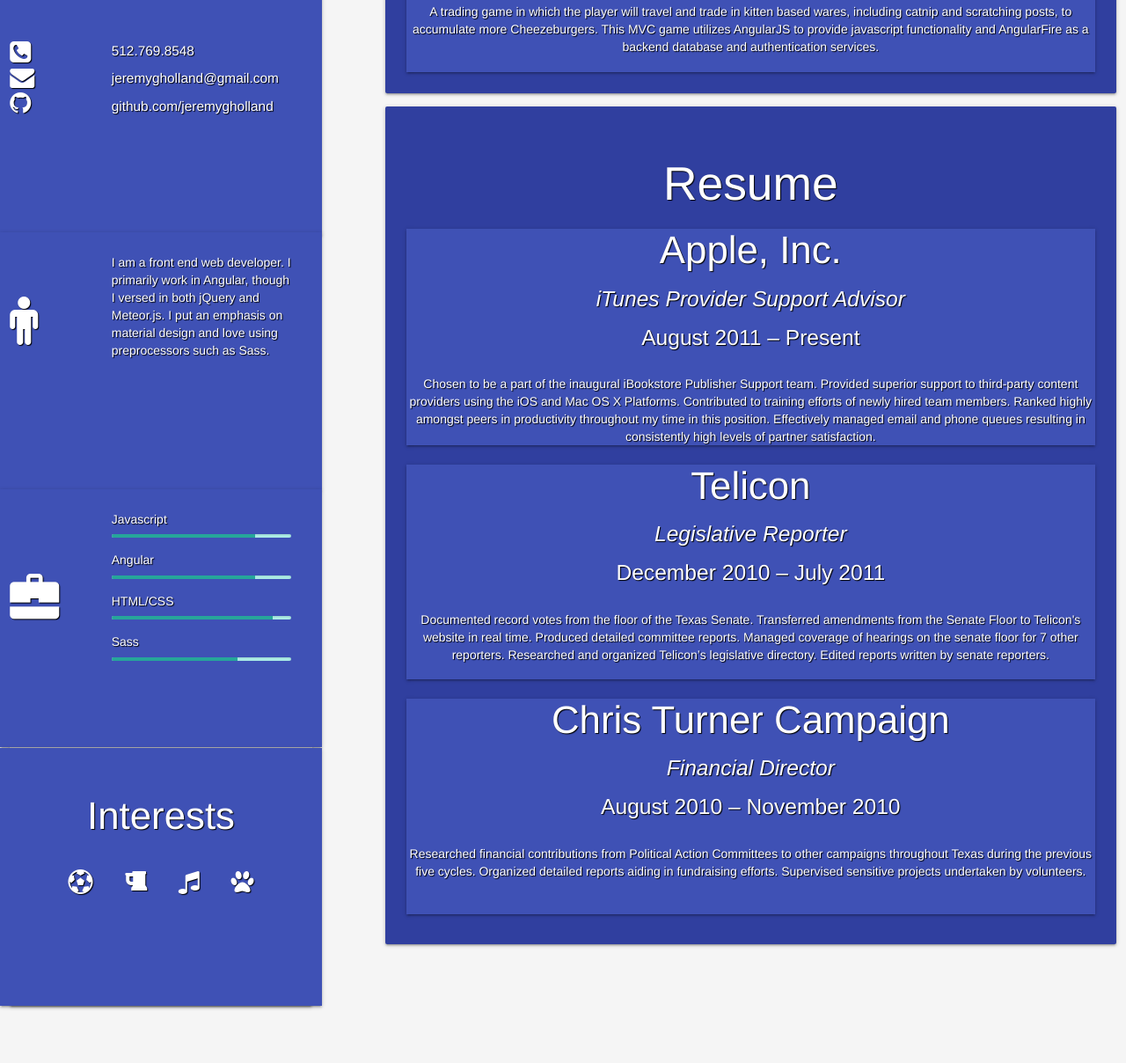
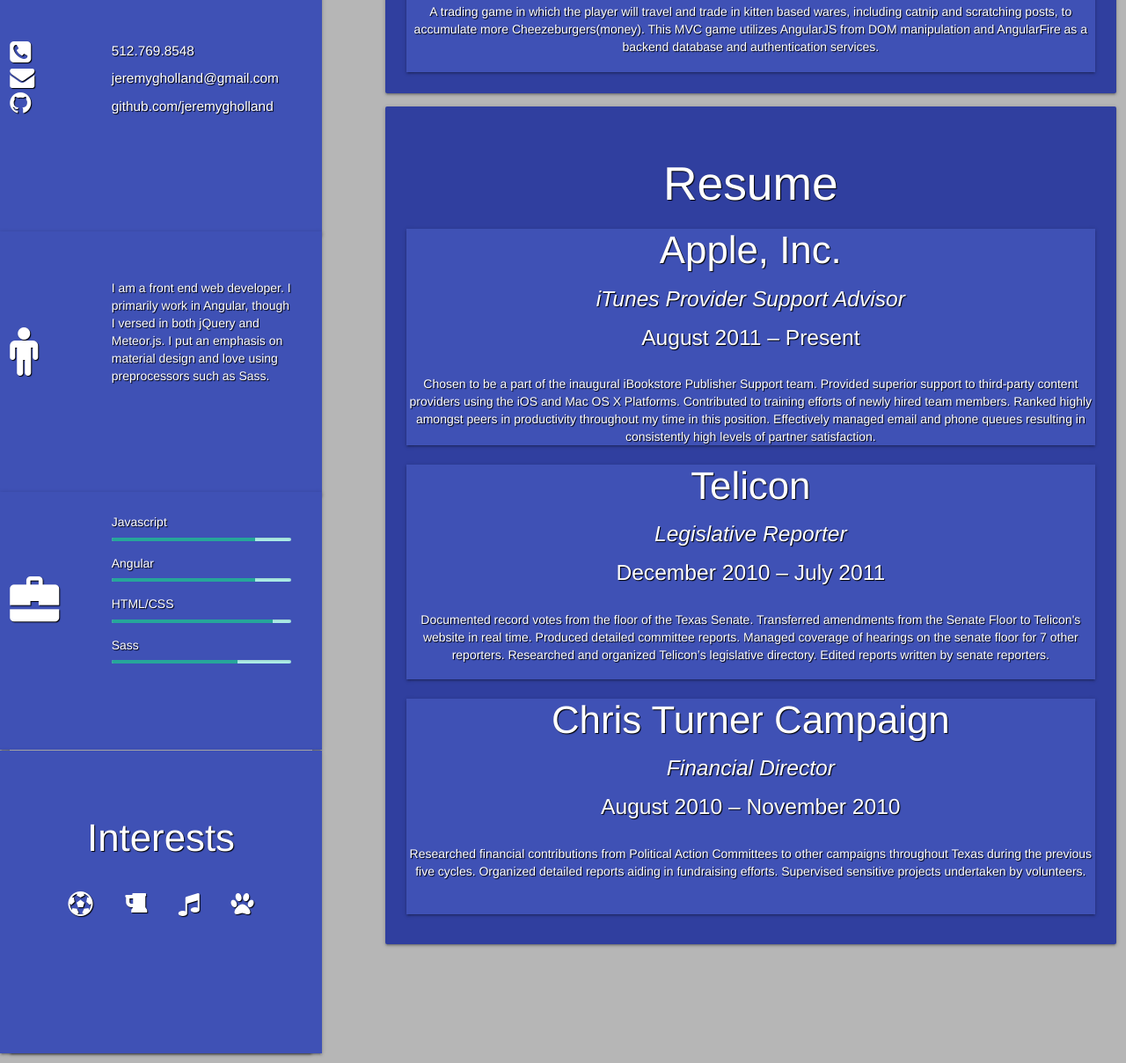
Before and after one commit to jeremygholland/newResume, a plain HTML site: page index.html in a window 1280 px wide. Shown: the part 605-1813 px from the top of the page at 88% size. Before the commit the page ends 1760 px from the top, so only its background shows below. Drawn offline with nearby package versions, Linux system fonts and the light colour scheme; a script that the page names is missing.

Commit message:
cchanges made tomade to background and spacing

```diff
--- a/index.html
+++ b/index.html
@@ -52,7 +52,7 @@
                 </div>
                 <div class="col s9">
                 <div class="card-content">
-                    <div class = "valign-wrapper">
+                    <div class = "meText">
                     <p class = "left-align"> I am a front end web developer. I primarily work in Angular, though I versed in both jQuery and Meteor.js. I put an emphasis on material design and love using preprocessors such as Sass. </p>
                     </div>
                 </div>
@@ -85,7 +85,7 @@
                 </div>
             </div>
             <div class="row z-depth-1 Newgroup">
-                <div class="card-content text-center">
+                <div class="card-content text-center stuffInterest">
                     <h3> Interests</h3>
                  <div class="iconStuff text-center">
                     <i class="fa fa-futbol-o fa-2x"></i>
@@ -104,7 +104,7 @@
                     <h2 class = "text-center">Projects</h2>
                  <div class="text-center z-depth-1 projTop">
                       <h3>Jeremy G Holland Blog</h3>
-                      <p class = "projDesc"> A MEAN stack blogging app which currently hosts my baseball related blog posts. It allows for people to view current posts and comments related to individual posts, while also allowing for registered users to add posts and comments. This blog uses passport for verification and Materialize.css for its styling. </p>
+                      <p class = "projDesc"> A MEAN stack blogging app which currently hosts my baseball related blog posts. It allows for people to view posts and comments related to individual posts. After creating an account, registered users are able to add posts and comments to the blog. This blog uses passport for verification and Materialize.css for its styling. </p>
                  </div>
                  <div class="projStuff text-center z-depth-1">
                      <h3>Watcher Watch</h3>
@@ -112,7 +112,7 @@
                  </div>
                  <div class="projStuff text-center z-depth-1">
                      <h3>KittyWars</h3>
-                     <p class = "projDesc"> A trading game in which the player will travel and trade in kitten based wares, including catnip and scratching posts, to accumulate more Cheezeburgers. This MVC game utilizes AngularJS to provide javascript functionality and AngularFire as a backend database and authentication services.</p>
+                     <p class = "projDesc"> A trading game in which the player will travel and trade in kitten based wares, including catnip and scratching posts, to accumulate more Cheezeburgers(money). This MVC game utilizes AngularJS from DOM manipulation and AngularFire as a backend database and authentication services.</p>
                  </div>
                 </div>
             </div>
--- a/sass/resume.scss
+++ b/sass/resume.scss
@@ -6,7 +6,7 @@
 	a{
 		color: white;
 	}
-	background-color: #f5f5f5;
+	background-color: #B6B6B6;
 	color: $primaryText;
 	text-shadow: 1px 1px 1px black;
 
@@ -35,21 +35,20 @@
 	}
 }
 .group{
-	margin-top: -2.85vh;
-	height: 36.6vh;
+	margin-top: -3vh;
+	height: 37.6vh;
 	background-color: #3F51B5;
 }
 .Newgroup{
-	height: 36.6vh;
+	height: 43vh;
 	background-color: #3F51B5;
-	margin-top: 3.1vh;
-	margin-bottom: -2.9vh;
+	margin-top: 3vh;
+	margin-bottom: -3vh;
 
 }
 
 .levelGroup{
 	margin-bottom: -2.9vh;
-	margin-top: -2.6vh;
 	height: 36.6vh;
 }
 .groupTop{
@@ -92,7 +91,7 @@
 }
 
 .icon2{
-	margin-top: 9vh;
+	margin-top: 13.5vh;
 }
 
 .interest{
@@ -107,3 +106,11 @@
 .wooI{
 	margin-top: 16%;
 }
+
+.meText{
+	margin-top: 15%;
+}
+
+.stuffInterest{
+	margin-top: 6%
+}
```
Also changed, not shown: css/resume.css, 2 other files.
